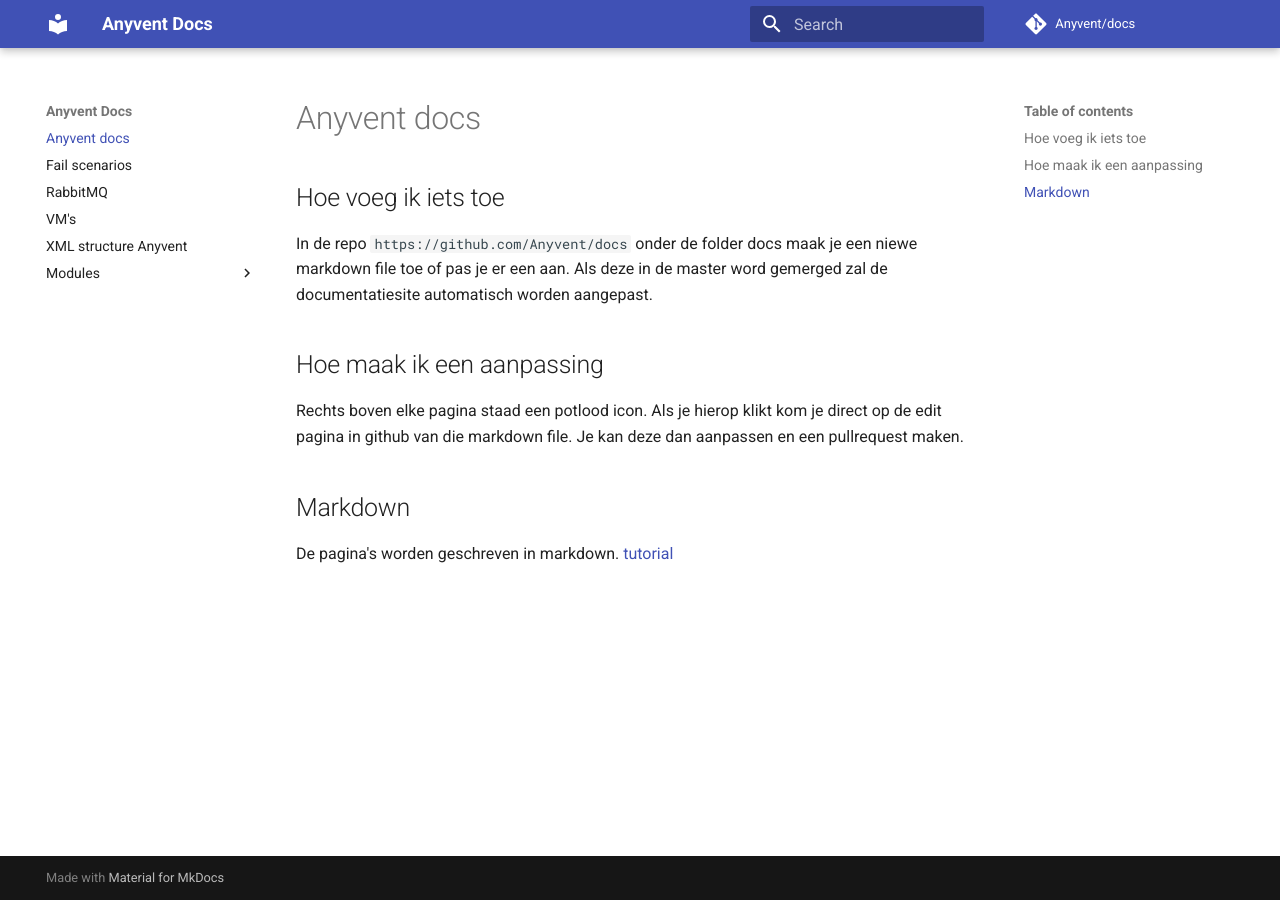
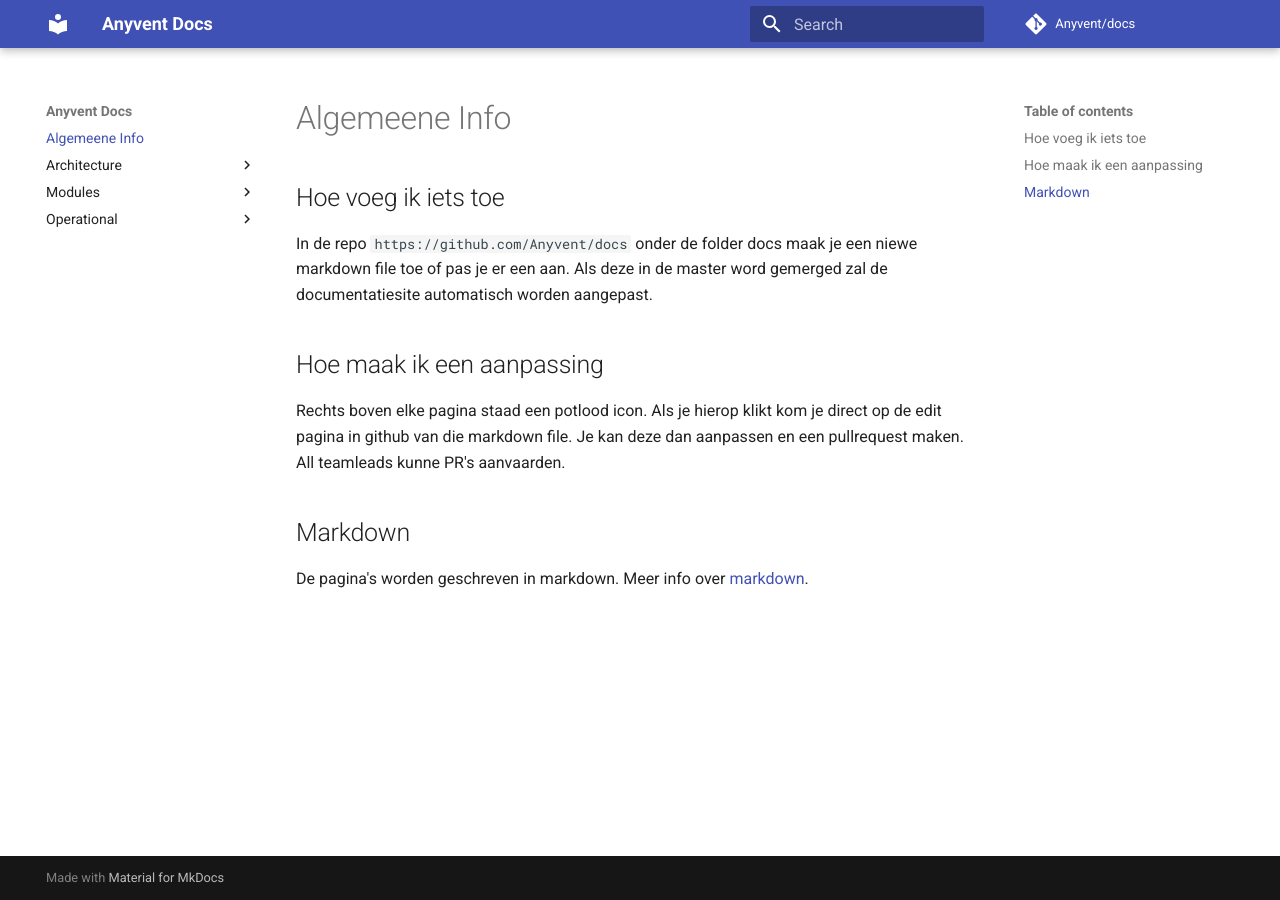
Before and after one commit to seppeconinx/docs, an MkDocs documentation site: the page built from docs/index.md, in a window 1280 px wide. Built offline with MkDocs 1.6.1 and Material for MkDocs 9.7.7, drawn with Linux system fonts in a browser that asks for light colours; comment, search, counter and statistics services are not loaded.

Commit message:
moved operational and architectural files to directories to imorove structure

```diff
--- a/docs/index.md
+++ b/docs/index.md
@@ -1,10 +1,9 @@
-# Anyvent docs
+# Algemeene Info
 ## Hoe voeg ik iets toe
 In de repo `https://github.com/Anyvent/docs` onder de folder docs maak je een niewe markdown file toe of pas je er een aan. Als deze in de master word gemerged zal de documentatiesite automatisch worden aangepast.
 
 ## Hoe maak ik een aanpassing
-Rechts boven elke pagina staad een potlood icon. Als je hierop klikt kom je direct op de edit pagina in github van die markdown file. Je kan deze dan aanpassen en een pullrequest maken.
+Rechts boven elke pagina staad een potlood icon. Als je hierop klikt kom je direct op de edit pagina in github van die markdown file. Je kan deze dan aanpassen en een pullrequest maken. All teamleads kunne PR's aanvaarden.
 
 ## Markdown
-De pagina's worden geschreven in markdown.
-[tutorial](https://guides.github.com/features/mastering-markdown/)
+De pagina's worden geschreven in markdown. Meer info over [markdown](https://guides.github.com/features/mastering-markdown/).
```
Also changed, not shown: docs/architecture/RabbitMQ.md (renamed from docs/RabbitMQ.md), docs/architecture/XML.md (renamed from docs/XML.md), docs/operational/Fail Scenarios.md (renamed from docs/Fail Scenarios.md), docs/operational/VM.md (renamed from docs/VM.md).
